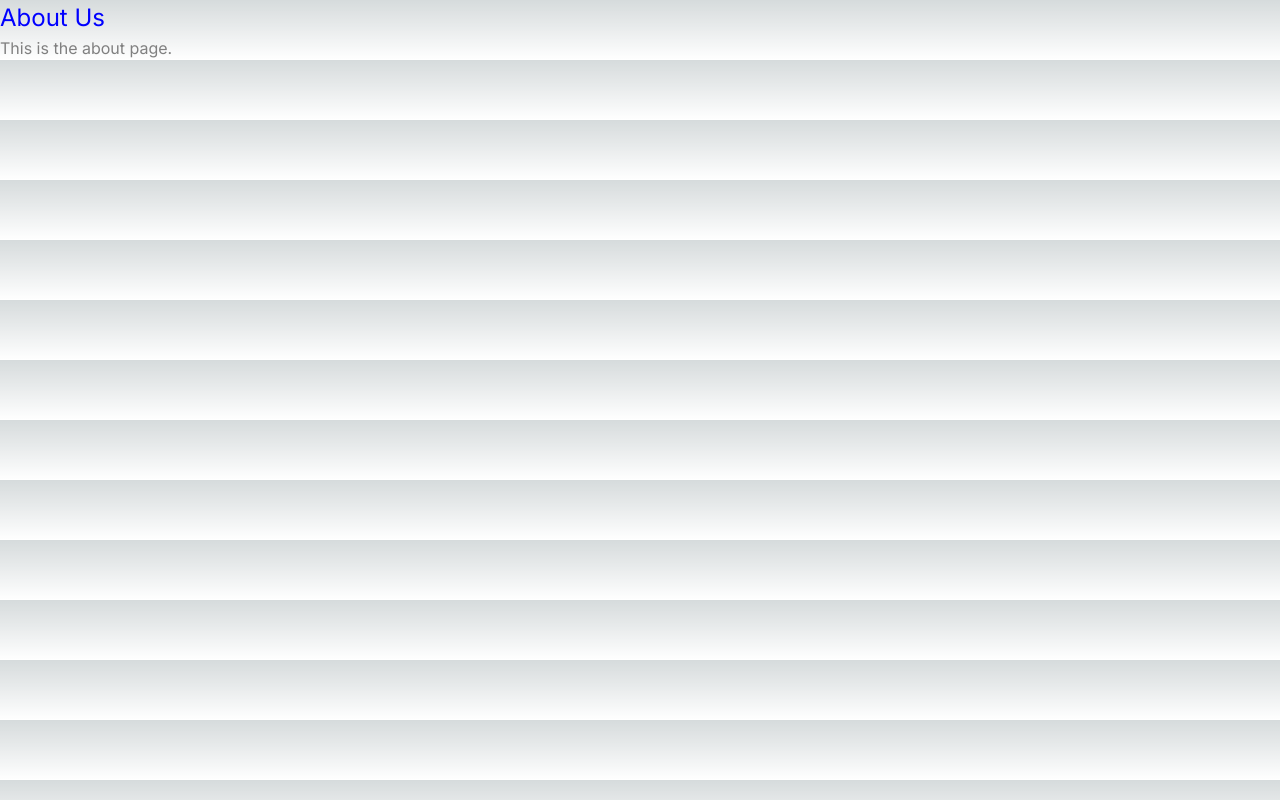
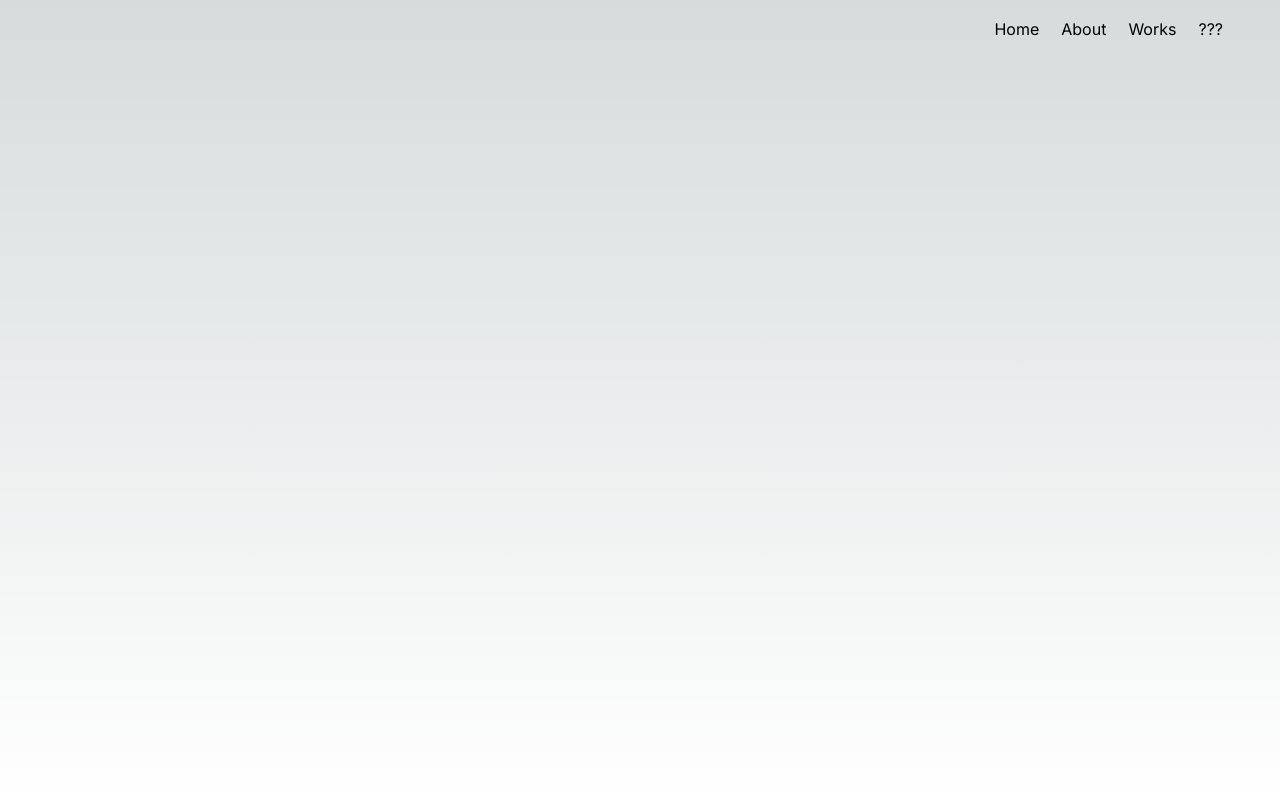
Before and after one commit to Waya-mst/Waya-mst.github.io, a Next.js app: page /about in a window 1280 px wide. Built offline with nearby package versions, Linux system fonts and the light colour scheme.

Commit message:
add pages

```diff
--- a/src/app/about/page.tsx
+++ b/src/app/about/page.tsx
@@ -1,12 +1,54 @@
 "use client";
 
 import styles from './about.module.css';
+import Link from 'next/link';
 
 export default function About() {
-    return (
-      <div>
-        <h1 className={styles.title}>About Us</h1>
-        <p className={styles.description}>This is the about page.</p>
+  return (
+    <div
+      style={{position: 'relative',
+                 height: '100vh',
+                 overflow: 'hidden'}}
+    >
+      <div
+        className="fixed top-0 right-10 p-4 flex space-x-5"
+      >
+        <Link
+          href="/"
+          className="group rounded-lg border border-transparent transition-colors hover:underline"
+        >
+          <h2 className="mb-3 text-2l font-normal">
+              Home{" "}
+          </h2>
+        </Link>
+
+        <Link
+          href="/about"
+          className="group rounded-lg border border-transparent transition-colors hover:underline"
+        >
+          <h2 className="mb-3 text-2l font-normal">
+              About{" "}
+          </h2>
+        </Link>
+
+        <Link
+          href="/works"
+          className="group rounded-lg border border-transparent transition-colors hover:underline"
+        >
+          <h2 className="mb-3 text-2l font-normal">
+            Works{" "}
+          </h2>
+        </Link>
+
+        <Link
+          href="/trivial"
+          className="group rounded-lg border border-transparent transition-colors hover:underline"
+        >
+          <h2 className="mb-3 text-2l font-normal">
+            ???{" "}
+          </h2>
+        </Link>
       </div>
-    );
-  }
+    </div>
+  );
+}
--- a/src/app/page.tsx
+++ b/src/app/page.tsx
@@ -40,6 +40,15 @@ export default function Home() {
         style={{ zIndex: 3 }}
       >
         <Link
+          href="/"
+          className="group rounded-lg border border-transparent transition-colors hover:underline"
+        >
+          <h2 className="mb-3 text-2l font-normal">
+              Home{" "}
+          </h2>
+        </Link>
+
+        <Link
           href="/about"
           className="group rounded-lg border border-transparent transition-colors hover:underline"
         >
@@ -57,26 +66,11 @@ export default function Home() {
         >
           <h2 className="mb-3 text-2l font-normal">
             Works{" "}
-
           </h2>
           {/* <p className="m-0 max-w-[30ch] text-sm opacity-50">
             Learn about Next.js in an interactive course with&nbsp;quizzes!
           </p> */}
         </Link>
-
-        <a
-          href="https://vercel.com/templates?framework=next.js&utm_source=create-next-app&utm_medium=appdir-template&utm_campaign=create-next-app"
-          className="group rounded-lg border border-transparent transition-colors hover:underline"
-          target="_blank"
-          rel="noopener noreferrer"
-        >
-          <h2 className="mb-3 text-2l font-normal">
-            Templates{" "}
-          </h2>
-          {/* <p className="m-0 max-w-[30ch] text-sm opacity-50">
-            Explore starter templates for Next.js.
-          </p> */}
-        </a>
 
         <Link
           href="/trivial"
--- a/src/app/trivial/page.tsx
+++ b/src/app/trivial/page.tsx
@@ -1,12 +1,54 @@
 "use client";
 
 import styles from './trivial.module.css';
+import Link from 'next/link';
 
 export default function trivial() {
     return (
-      <div>
-        <h1 className={styles.title}>???</h1>
-        <p className={styles.description}>This is the ??? page.</p>
+      <div
+      style={{position: 'relative',
+                 height: '100vh',
+                 overflow: 'hidden'}}
+    >
+      <div
+        className="fixed top-0 right-10 p-4 flex space-x-5"
+      >
+        <Link
+          href="/"
+          className="group rounded-lg border border-transparent transition-colors hover:underline"
+        >
+          <h2 className="mb-3 text-2l font-normal">
+              Home{" "}
+          </h2>
+        </Link>
+
+        <Link
+          href="/about"
+          className="group rounded-lg border border-transparent transition-colors hover:underline"
+        >
+          <h2 className="mb-3 text-2l font-normal">
+              About{" "}
+          </h2>
+        </Link>
+
+        <Link
+          href="/works"
+          className="group rounded-lg border border-transparent transition-colors hover:underline"
+        >
+          <h2 className="mb-3 text-2l font-normal">
+            Works{" "}
+          </h2>
+        </Link>
+
+        <Link
+          href="/trivial"
+          className="group rounded-lg border border-transparent transition-colors hover:underline"
+        >
+          <h2 className="mb-3 text-2l font-normal">
+            ???{" "}
+          </h2>
+        </Link>
       </div>
+    </div>
     );
   }
--- a/src/app/works/page.tsx
+++ b/src/app/works/page.tsx
@@ -1,12 +1,54 @@
 "use client";
 
 import styles from './works.module.css';
+import Link from 'next/link';
 
 export default function Works() {
     return (
-      <div>
-        <h1 className={styles.title}>Works</h1>
-        <p className={styles.description}>This is the works page.</p>
+      <div
+      style={{position: 'relative',
+                 height: '100vh',
+                 overflow: 'hidden'}}
+    >
+      <div
+        className="fixed top-0 right-10 p-4 flex space-x-5"
+      >
+        <Link
+          href="/"
+          className="group rounded-lg border border-transparent transition-colors hover:underline"
+        >
+          <h2 className="mb-3 text-2l font-normal">
+              Home{" "}
+          </h2>
+        </Link>
+
+        <Link
+          href="/about"
+          className="group rounded-lg border border-transparent transition-colors hover:underline"
+        >
+          <h2 className="mb-3 text-2l font-normal">
+              About{" "}
+          </h2>
+        </Link>
+
+        <Link
+          href="/works"
+          className="group rounded-lg border border-transparent transition-colors hover:underline"
+        >
+          <h2 className="mb-3 text-2l font-normal">
+            Works{" "}
+          </h2>
+        </Link>
+
+        <Link
+          href="/trivial"
+          className="group rounded-lg border border-transparent transition-colors hover:underline"
+        >
+          <h2 className="mb-3 text-2l font-normal">
+            ???{" "}
+          </h2>
+        </Link>
       </div>
+    </div>
     );
   }
```
